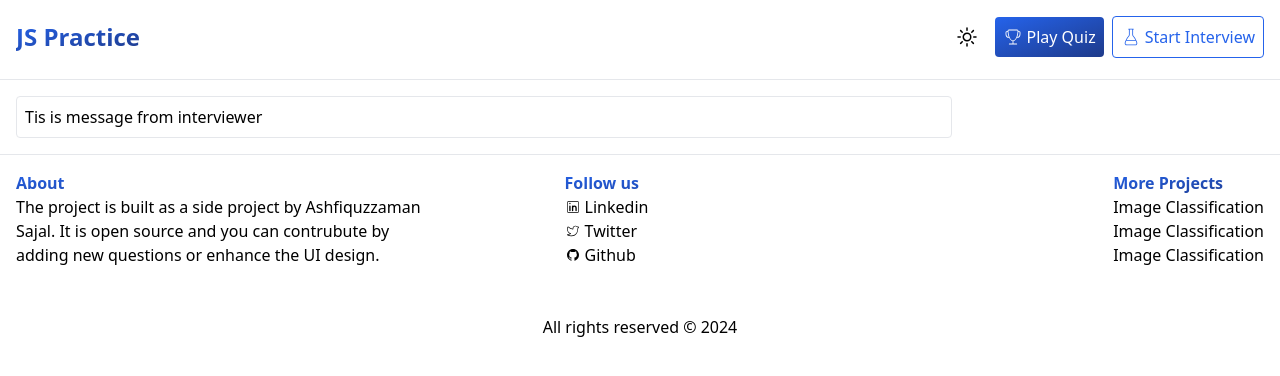
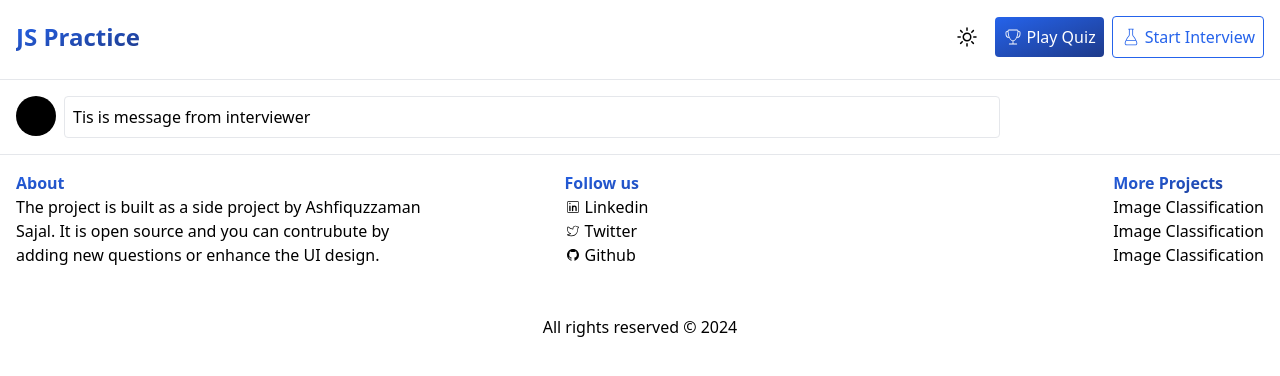
Before and after one commit to ashsajal1/js-practice-app, a React (Vite) app: page /interview in a window 1280 px wide. Shown: the top 376 px of the page. Built offline with nearby package versions, Linux system fonts and the light colour scheme.

Commit message:
create avatar

```diff
--- a/src/pages/interview.tsx
+++ b/src/pages/interview.tsx
@@ -5,7 +5,10 @@ export default function Interview() {
 
     return (
         <div className="p-4">
-            <Message text={fullQuestion} />
+            <div className="flex items-start gap-2 justify-start">
+                <div className="w-[40px] h-[40px] rounded-full bg-black"></div>
+                <Message text={fullQuestion} />
+            </div>
         </div>
     );
 }
```
